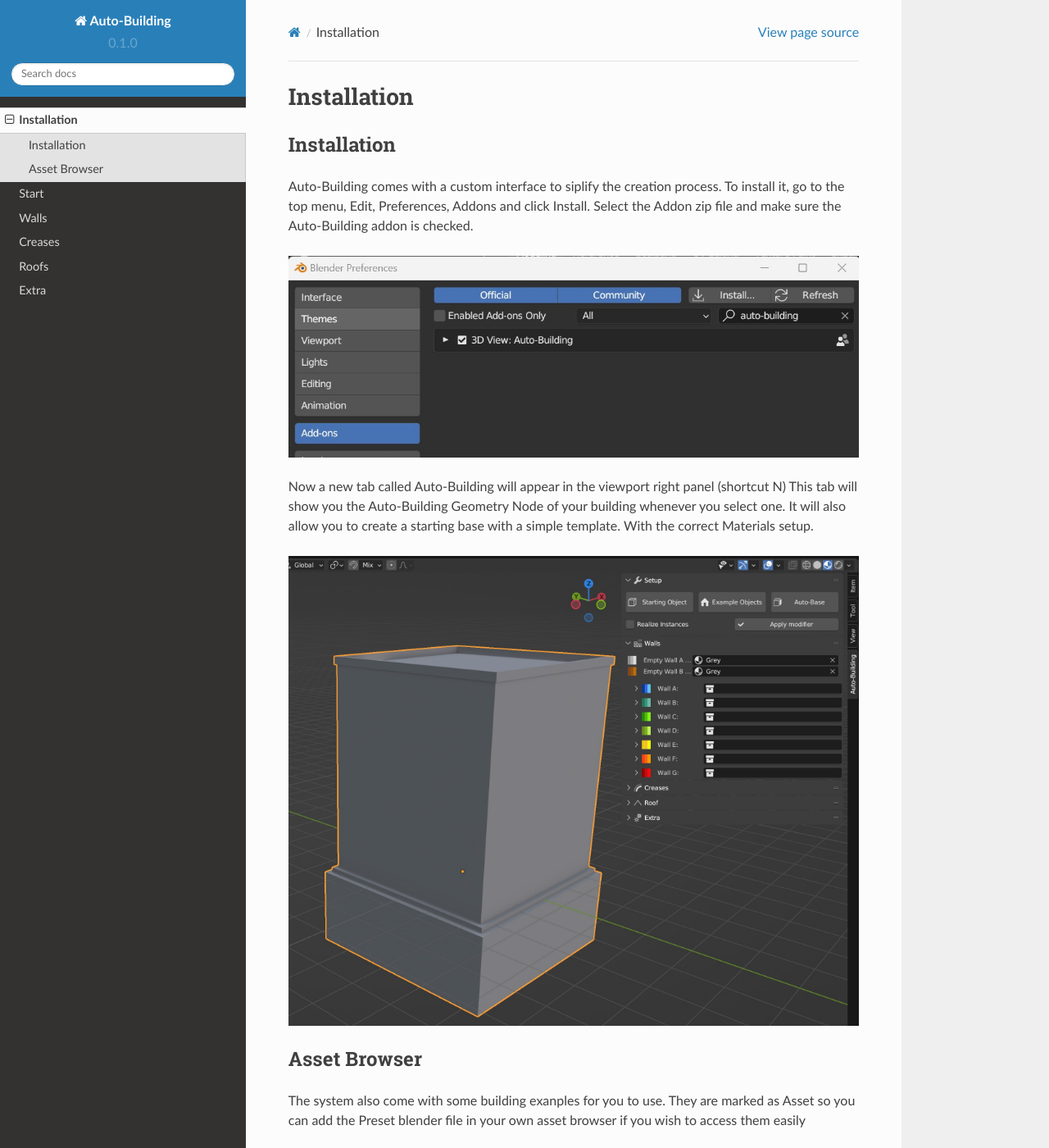
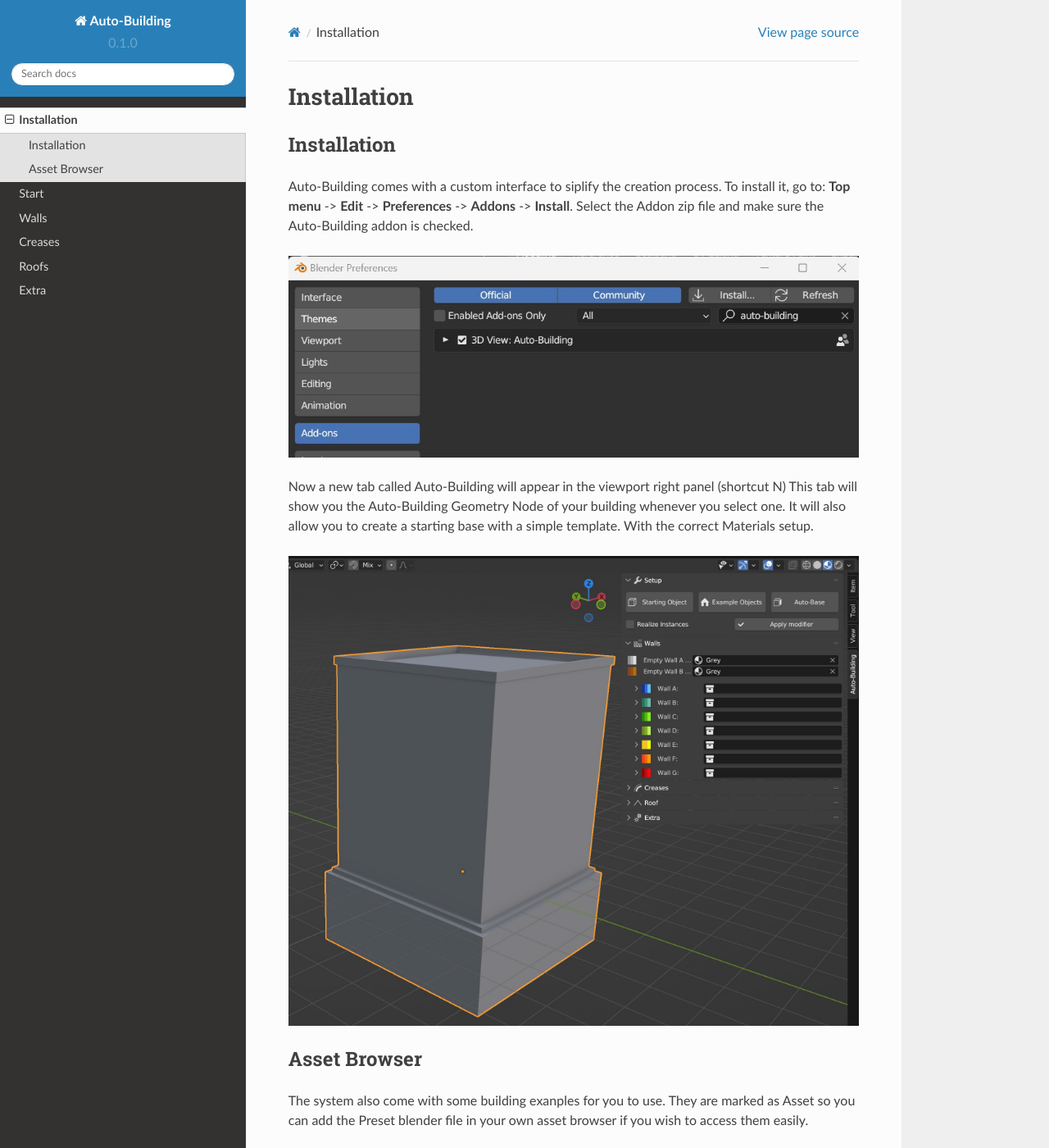
Before and after one commit to charlesque/Auto-Building, a Sphinx documentation site: the page built from docs/source/installation.rst, in a window 1280 px wide and 1400 px high. Shown: the whole window at 82% size. Built offline with Sphinx 7.4.7 and the Read the Docs theme 2.0.0, drawn with Linux system fonts in a browser that asks for light colours.

Commit message:
Update installation.rst

```diff
--- a/docs/source/installation.rst
+++ b/docs/source/installation.rst
@@ -7,7 +7,8 @@
 ------------
 
 Auto-Building comes with a custom interface to siplify the creation process.
-To install it, go to the top menu, Edit, Preferences, Addons and click Install.
+To install it, go to:
+**Top menu** -> **Edit** -> **Preferences** -> **Addons** -> **Install**.
 Select the Addon zip file and make sure the Auto-Building addon is checked.
 
 .. image:: images/Instalation.jpg
@@ -22,6 +23,6 @@
 Asset Browser
 ----------------
 
-The system also come with some building exanples for you to use. They are marked as Asset so you can add the Preset blender file in your own asset browser if you wish to access them easily
+The system also come with some building exanples for you to use. They are marked as Asset so you can add the Preset blender file in your own asset browser if you wish to access them easily.
 
 .. image:: images/AssetBrowser.jpg
```
